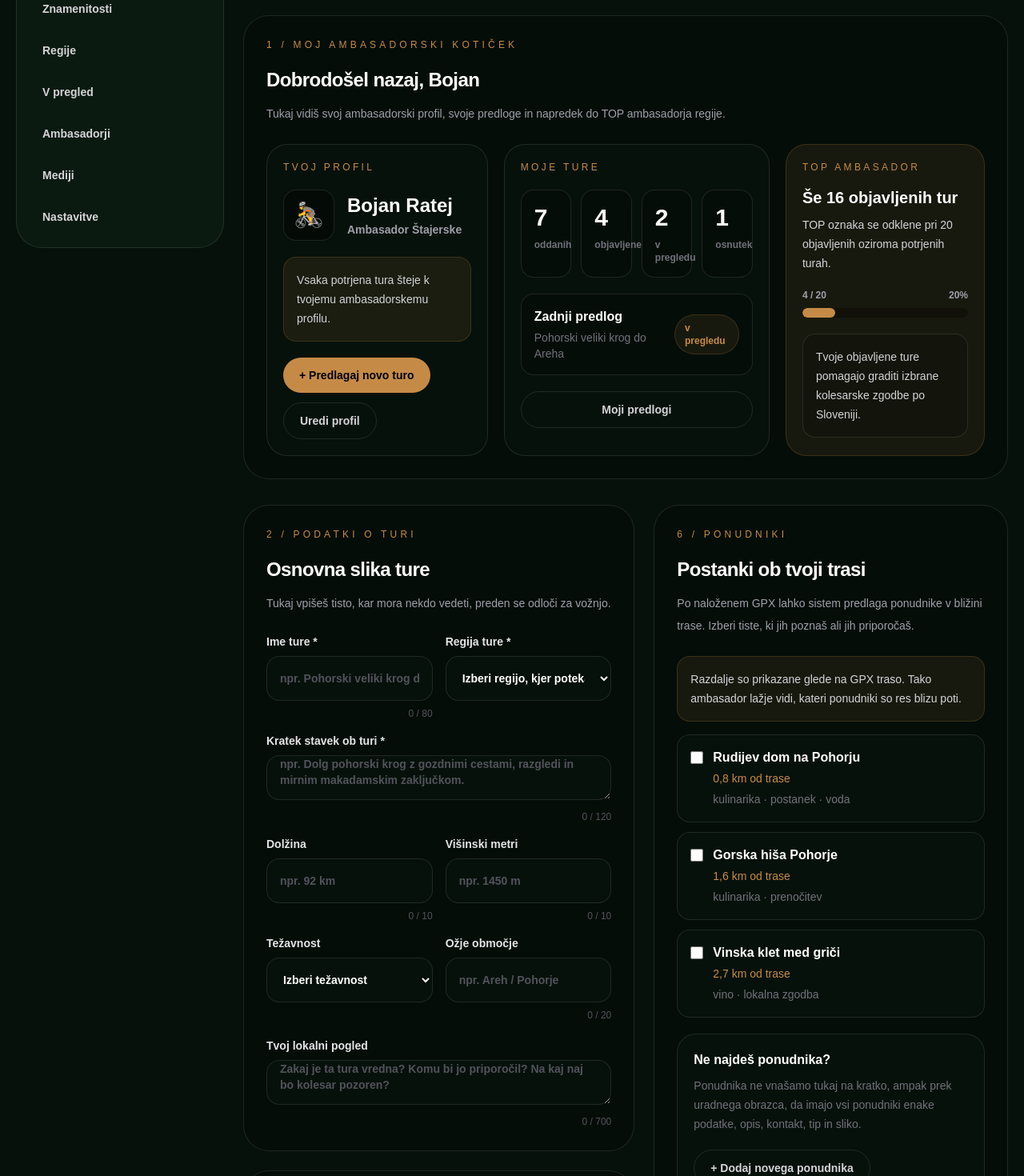
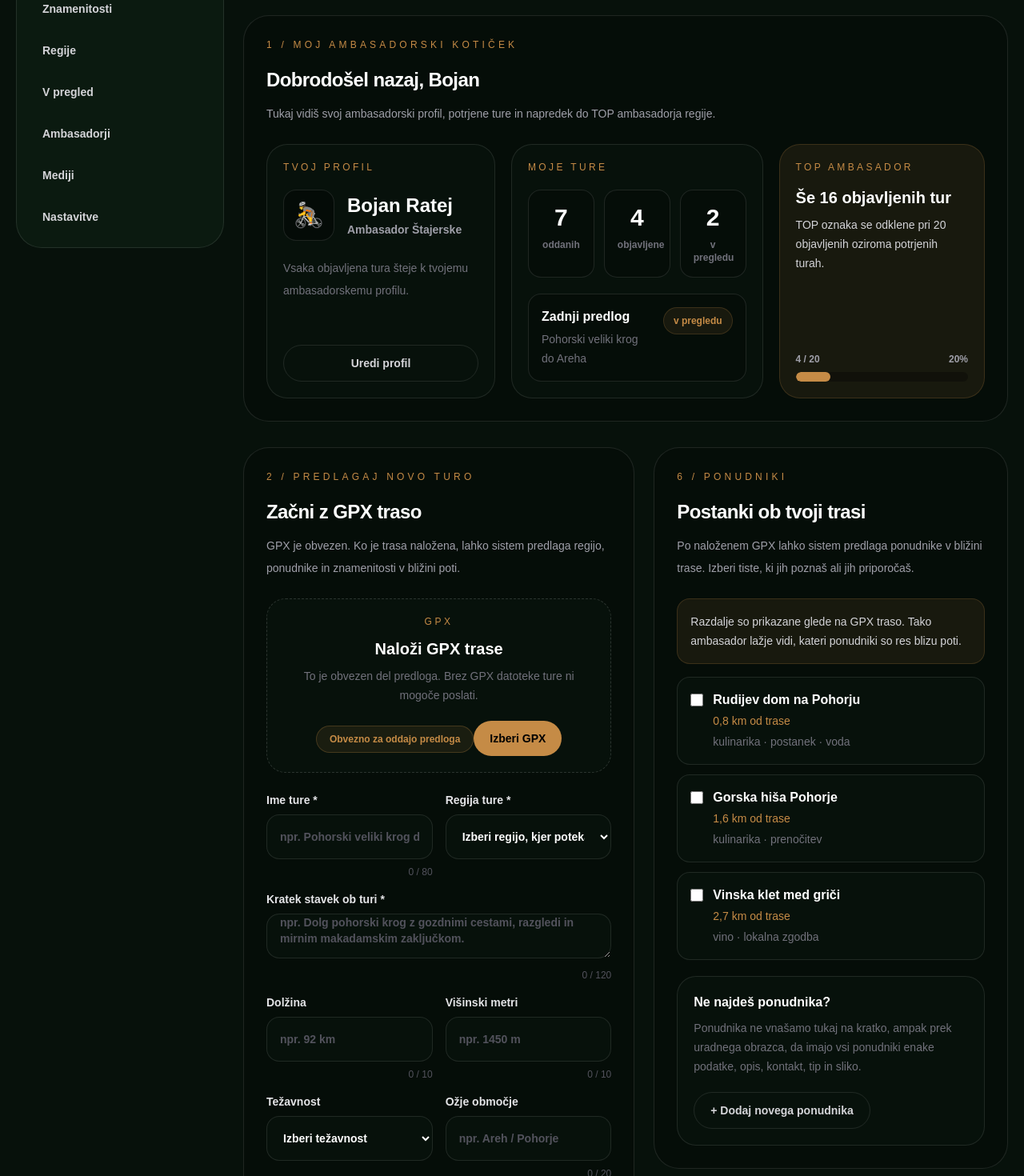
Before and after one commit to rabojan/bojan-on-bike-app, a Next.js app: page /admin/predlog-ture/nova in a window 1280 px wide. Shown: the part 380-1850 px from the top of the page at 80% size. Built offline with nearby package versions, Linux system fonts and the light colour scheme; sample sign-in values are in the browser's storage.

Commit message:
Refine logged in proposal form structure

```diff
--- a/app/admin/predlog-ture/nova/page.tsx
+++ b/app/admin/predlog-ture/nova/page.tsx
@@ -248,21 +248,22 @@ export default function NewTrailProposalPage() {
         <Section
           eyebrow="1 / Moj ambasadorski kotiček"
           title="Dobrodošel nazaj, Bojan"
-          intro="Tukaj vidiš svoj ambasadorski profil, svoje predloge in napredek do TOP ambasadorja regije."
+          intro="Tukaj vidiš svoj ambasadorski profil, potrjene ture in napredek do TOP ambasadorja regije."
         >
-          <div className="grid gap-5 xl:grid-cols-[1fr_1.2fr_0.9fr]">
-            <div className="rounded-[26px] border border-white/10 bg-[#07110b] p-5">
+          <div className="grid gap-5 xl:grid-cols-[1fr_1.1fr_0.9fr]">
+            <div className="flex min-h-[260px] flex-col justify-between rounded-[26px] border border-white/10 bg-[#07110b] p-5">
+              <div>
                 <div className="text-xs uppercase tracking-[0.28em] text-[#c58b46]">
                   Tvoj profil
                 </div>
 
                 <div className="mt-5 flex items-center gap-4">
-                <div className="flex h-16 w-16 items-center justify-center rounded-2xl border border-white/10 bg-black/30 text-3xl">
+                  <div className="flex h-16 w-16 shrink-0 items-center justify-center rounded-2xl border border-white/10 bg-black/30 text-3xl">
                     🚴
                   </div>
 
-                <div>
-                  <div className="text-2xl font-black text-white">
+                  <div className="min-w-0">
+                    <div className="truncate text-2xl font-black text-white">
                       Bojan Ratej
                     </div>
                     <div className="mt-1 text-sm font-semibold text-zinc-400">
@@ -271,77 +272,64 @@ export default function NewTrailProposalPage() {
                   </div>
                 </div>
 
-              <div className="mt-5 rounded-2xl border border-[#c58b46]/20 bg-[#c58b46]/10 p-4 text-sm leading-6 text-zinc-300">
-                Vsaka potrjena tura šteje k tvojemu ambasadorskemu profilu.
+                <p className="mt-5 text-sm leading-7 text-zinc-500">
+                  Vsaka objavljena tura šteje k tvojemu ambasadorskemu profilu.
+                </p>
               </div>
 
-              <div className="mt-5 flex flex-wrap gap-3">
-                <button className="rounded-full bg-[#c58b46] px-5 py-3 text-sm font-black text-black">
-                  + Predlagaj novo turo
-                </button>
-
-                <button className="rounded-full border border-white/10 px-5 py-3 text-sm font-bold text-zinc-300">
+              <button className="mt-5 w-full rounded-full border border-white/10 px-5 py-3 text-sm font-bold text-zinc-300">
                 Uredi profil
               </button>
             </div>
-            </div>
 
-            <div className="rounded-[26px] border border-white/10 bg-[#07110b] p-5">
+            <div className="flex min-h-[260px] flex-col justify-between rounded-[26px] border border-white/10 bg-[#07110b] p-5">
+              <div>
                 <div className="text-xs uppercase tracking-[0.28em] text-[#c58b46]">
                   Moje ture
                 </div>
 
-              <div className="mt-5 grid grid-cols-2 gap-3 md:grid-cols-4">
-                <div className="rounded-2xl border border-white/10 bg-black/20 p-4">
+                <div className="mt-5 grid grid-cols-3 gap-3">
+                  <div className="rounded-2xl border border-white/10 bg-black/20 p-4 text-center">
                     <div className="text-3xl font-black text-white">7</div>
                     <div className="mt-2 text-xs font-semibold text-zinc-500">
                       oddanih
                     </div>
                   </div>
 
-                <div className="rounded-2xl border border-white/10 bg-black/20 p-4">
+                  <div className="rounded-2xl border border-white/10 bg-black/20 p-4 text-center">
                     <div className="text-3xl font-black text-white">4</div>
                     <div className="mt-2 text-xs font-semibold text-zinc-500">
                       objavljene
                     </div>
                   </div>
 
-                <div className="rounded-2xl border border-white/10 bg-black/20 p-4">
+                  <div className="rounded-2xl border border-white/10 bg-black/20 p-4 text-center">
                     <div className="text-3xl font-black text-white">2</div>
                     <div className="mt-2 text-xs font-semibold text-zinc-500">
                       v pregledu
                     </div>
                   </div>
+                </div>
+              </div>
 
-                <div className="rounded-2xl border border-white/10 bg-black/20 p-4">
-                  <div className="text-3xl font-black text-white">1</div>
-                  <div className="mt-2 text-xs font-semibold text-zinc-500">
-                    osnutek
+              <div className="mt-5 rounded-2xl border border-white/10 bg-black/20 p-4">
+                <div className="flex items-start justify-between gap-4">
+                  <div>
+                    <div className="font-black text-white">Zadnji predlog</div>
+                    <div className="mt-1 text-sm leading-6 text-zinc-500">
+                      Pohorski veliki krog do Areha
+                    </div>
+                  </div>
+
+                  <div className="shrink-0 rounded-full border border-[#c58b46]/20 bg-[#c58b46]/10 px-3 py-2 text-xs font-bold text-[#c58b46]">
+                    v pregledu
+                  </div>
                 </div>
               </div>
             </div>
 
-              <div className="mt-5 rounded-2xl border border-white/10 bg-black/20 p-4">
-                <div className="flex items-center justify-between gap-3">
+            <div className="flex min-h-[260px] flex-col justify-between rounded-[26px] border border-[#c58b46]/20 bg-[#c58b46]/10 p-5">
               <div>
-                    <div className="font-black text-white">Zadnji predlog</div>
-                    <div className="mt-1 text-sm text-zinc-500">
-                      Pohorski veliki krog do Areha
-                    </div>
-                  </div>
-
-                  <div className="rounded-full border border-[#c58b46]/20 bg-[#c58b46]/10 px-3 py-2 text-xs font-bold text-[#c58b46]">
-                    v pregledu
-                  </div>
-                </div>
-              </div>
-
-              <button className="mt-5 w-full rounded-full border border-white/10 px-5 py-3 text-sm font-bold text-zinc-300">
-                Moji predlogi
-              </button>
-            </div>
-
-            <div className="rounded-[26px] border border-[#c58b46]/20 bg-[#c58b46]/10 p-5">
                 <div className="text-xs uppercase tracking-[0.28em] text-[#c58b46]">
                   TOP ambasador
                 </div>
@@ -353,6 +341,7 @@ export default function NewTrailProposalPage() {
                 <p className="mt-2 text-sm leading-6 text-zinc-300">
                   TOP oznaka se odklene pri 20 objavljenih oziroma potrjenih turah.
                 </p>
+              </div>
 
               <div className="mt-5">
                 <div className="mb-2 flex items-center justify-between text-xs font-bold text-zinc-400">
@@ -364,11 +353,6 @@ export default function NewTrailProposalPage() {
                   <div className="h-full w-[20%] rounded-full bg-[#c58b46]" />
                 </div>
               </div>
-
-              <div className="mt-5 rounded-2xl border border-white/10 bg-black/20 p-4 text-sm leading-6 text-zinc-300">
-                Tvoje objavljene ture pomagajo graditi izbrane kolesarske zgodbe
-                po Sloveniji.
-              </div>
             </div>
           </div>
         </Section>
@@ -376,11 +360,19 @@ export default function NewTrailProposalPage() {
         <div className="grid gap-6 xl:grid-cols-[1.05fr_0.95fr]">
           <div className="space-y-6">
             <Section
-              eyebrow="2 / Podatki o turi"
-              title="Osnovna slika ture"
-              intro="Tukaj vpišeš tisto, kar mora nekdo vedeti, preden se odloči za vožnjo."
+              eyebrow="2 / Predlagaj novo turo"
+              title="Začni z GPX traso"
+              intro="GPX je obvezen. Ko je trasa naložena, lahko sistem predlaga regijo, ponudnike in znamenitosti v bližini poti."
             >
-              <div className="grid gap-4 md:grid-cols-2">
+              <UploadBox
+                label="GPX"
+                title="Naloži GPX trase"
+                description="To je obvezen del predloga. Brez GPX datoteke ture ni mogoče poslati."
+                button="Izberi GPX"
+                required
+              />
+
+              <div className="mt-6 grid gap-4 md:grid-cols-2">
                 <Field
                   label="Ime ture *"
                   placeholder="npr. Pohorski veliki krog do Areha"
@@ -488,20 +480,13 @@ export default function NewTrailProposalPage() {
               </div>
             </Section>
 
+
             <Section
-              eyebrow="4 / GPX in podlaga"
-              title="Trasa je osnova predloga"
-              intro="GPX je obvezen. Brez GPX datoteke predloga ture ni mogoče poslati, ker iz nje določimo potek, regijo, bližnje postanke in kasnejši zemljevid."
+              eyebrow="4 / Podlaga ture"
+              title="Kakšna je podlaga?"
+              intro="Podlaga naj bo preprosta: cesta, makadam in gozdna pot."
             >
-              <UploadBox
-                label="GPX"
-                title="Naloži GPX trase"
-                description="To je obvezen del predloga. GPX omogoča zemljevid, preverjanje trase in predloge ponudnikov ter znamenitosti ob poti."
-                button="Izberi GPX"
-                required
-              />
-
-              <div className="mt-5 grid gap-4 md:grid-cols-3">
+              <div className="grid gap-4 md:grid-cols-3">
                 <Field label="Cesta" placeholder="%" counter="4" />
                 <Field label="Makadam" placeholder="%" counter="4" />
                 <Field label="Gozdna pot" placeholder="%" counter="4" />
@@ -645,43 +630,42 @@ export default function NewTrailProposalPage() {
             <Section
               eyebrow="8 / Utrinki in doživetje poti"
               title="Dodaj občutek poti"
-              intro="Dodaj do 8 utrinkov. Iz teh slik in kratkih naslovov lahko kasneje nastane galerija, doživetveni opis ali social objava."
+              intro="Dodaj prvi utrinek. Če jih imaš več, jih lahko dodaš do največ 8."
             >
-              <div className="grid gap-4 sm:grid-cols-2">
-                {Array.from({ length: 8 }, (_, index) => (
-                  <div
-                    key={index}
-                    className="rounded-[22px] border border-white/10 bg-[#07110b] p-4"
-                  >
+              <div className="rounded-[24px] border border-white/10 bg-[#07110b] p-5">
                 <div className="mb-4 flex items-center justify-between gap-3">
-                      <div className="text-xs uppercase tracking-[0.22em] text-[#c58b46]">
-                        Utrinek {index + 1}
+                  <div className="text-xs uppercase tracking-[0.25em] text-[#c58b46]">
+                    Utrinek 1
                   </div>
-                      <div className="text-xs text-zinc-600">slika + naslov</div>
+                  <div className="text-xs font-bold text-zinc-500">1 / 8</div>
                 </div>
 
+                <div className="grid items-start gap-4 md:grid-cols-[0.8fr_1.2fr]">
                   <div className="rounded-[20px] border border-dashed border-white/15 bg-black/20 p-5 text-center">
                     <div className="text-xs uppercase tracking-[0.25em] text-[#c58b46]">
                       Slika
                     </div>
+
                     <div className="mt-2 text-sm font-black text-white">
                       Dodaj fotografijo
                     </div>
+
                     <label className="mt-4 inline-flex cursor-pointer rounded-full bg-[#c58b46] px-4 py-2 text-xs font-bold text-black transition hover:bg-[#d9a35d]">
                       Izberi
                       <input type="file" className="hidden" />
                     </label>
                   </div>
 
-                    <div className="mt-4">
                   <Field
                     label="Naslov slike"
                     placeholder="npr. Miren makadam"
                     counter="25"
                   />
                 </div>
-                  </div>
-                ))}
+
+                <button className="mt-5 w-full rounded-full border border-white/10 px-5 py-3 text-sm font-bold text-zinc-300">
+                  + Dodaj več utrinkov
+                </button>
               </div>
             </Section>
 
```
Lines whose indentation alone changed are shown as unchanged.
